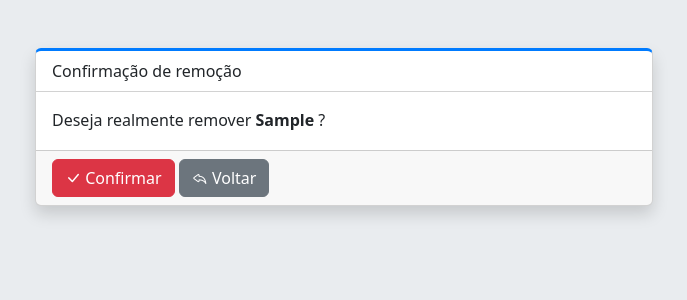
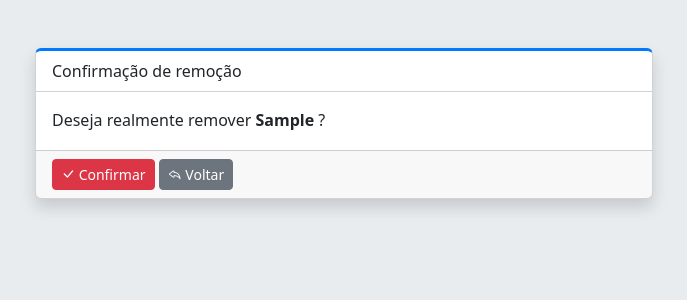
Before and after one commit to jvsjanilson/MeuFinanceiro, a Django app: page /contarecebers/1/delete/ in a window 1280 px wide. Shown: the part 65-365 px from the top of the page, without its empty margins (296-983 px from the left). Run offline with Django 4.2, Linux system fonts and the light colour scheme; a user stored in the database is signed in; tables that the repository leaves empty hold one stand-in row (values such as "Sample post").

Commit message:
feat: ajuste layout small

```diff
--- a/financeiro/templates/financeiro/contareceber/confirm_delete.html
+++ b/financeiro/templates/financeiro/contareceber/confirm_delete.html
@@ -17,8 +17,8 @@
                     </div>
 
                     <div class="card-footer">
-                        <button type="submit" class="btn btn-danger"><i class="bi bi-check-lg"></i> Confirmar</button>
-                        <a class="btn btn-secondary" href="{% url 'contareceber-list' %}"><i class="bi bi-reply"></i> Voltar</a>
+                        <button type="submit" class="btn btn-sm btn-danger"><i class="bi bi-check-lg"></i> Confirmar</button>
+                        <a class="btn btn-sm btn-secondary" href="{% url 'contareceber-list' %}"><i class="bi bi-reply"></i> Voltar</a>
                     </div>
 
                 </div>
```
